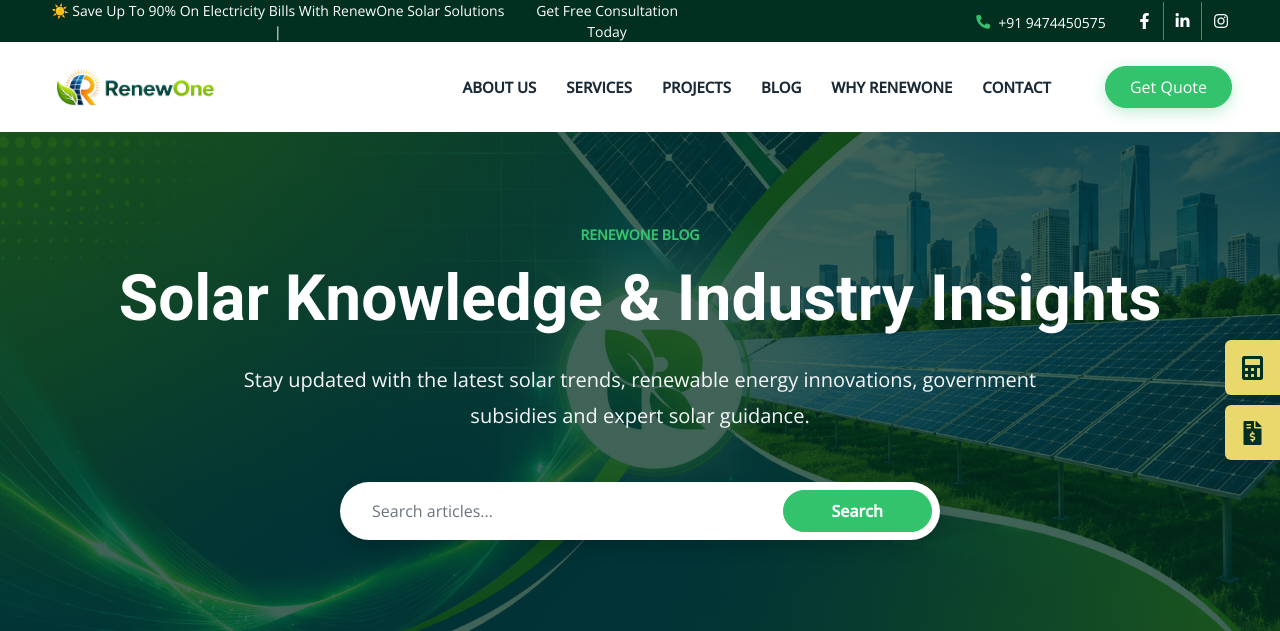
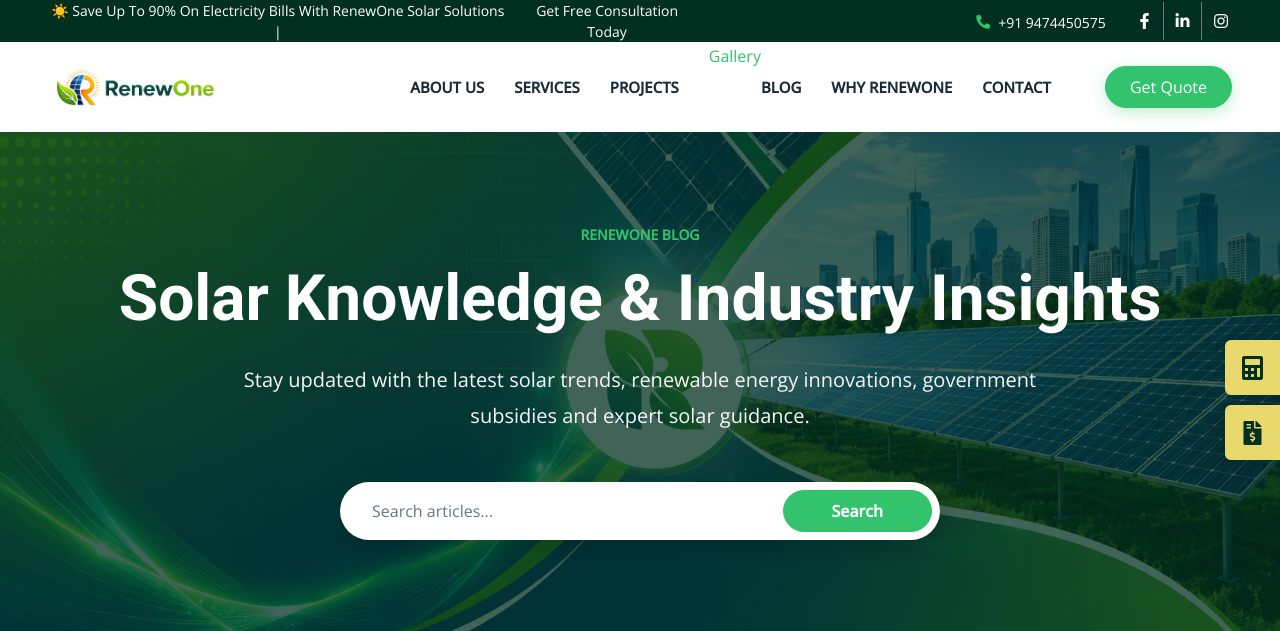
Before and after one commit to readywebsites/Renewone-solar, a Django app: template templates/blog.html in a window 1280 px wide. Shown: the top 631 px of the page. Run offline with Django 5.2, Linux system fonts and the light colour scheme; the template is opened without the code that fills it, so the values that code supplies are empty; some libraries are stand-ins or nearby versions.

Commit message:
gallery nav add

```diff
--- a/templates/base.html
+++ b/templates/base.html
@@ -130,6 +130,8 @@
                     Projects
                 </a>
 
+                <a href="{% url 'gallery' %}">Gallery</a>
+
                 <a href="{% url 'blog' %}" class="nav-item nav-link">
                     Blog
                 </a>
```
